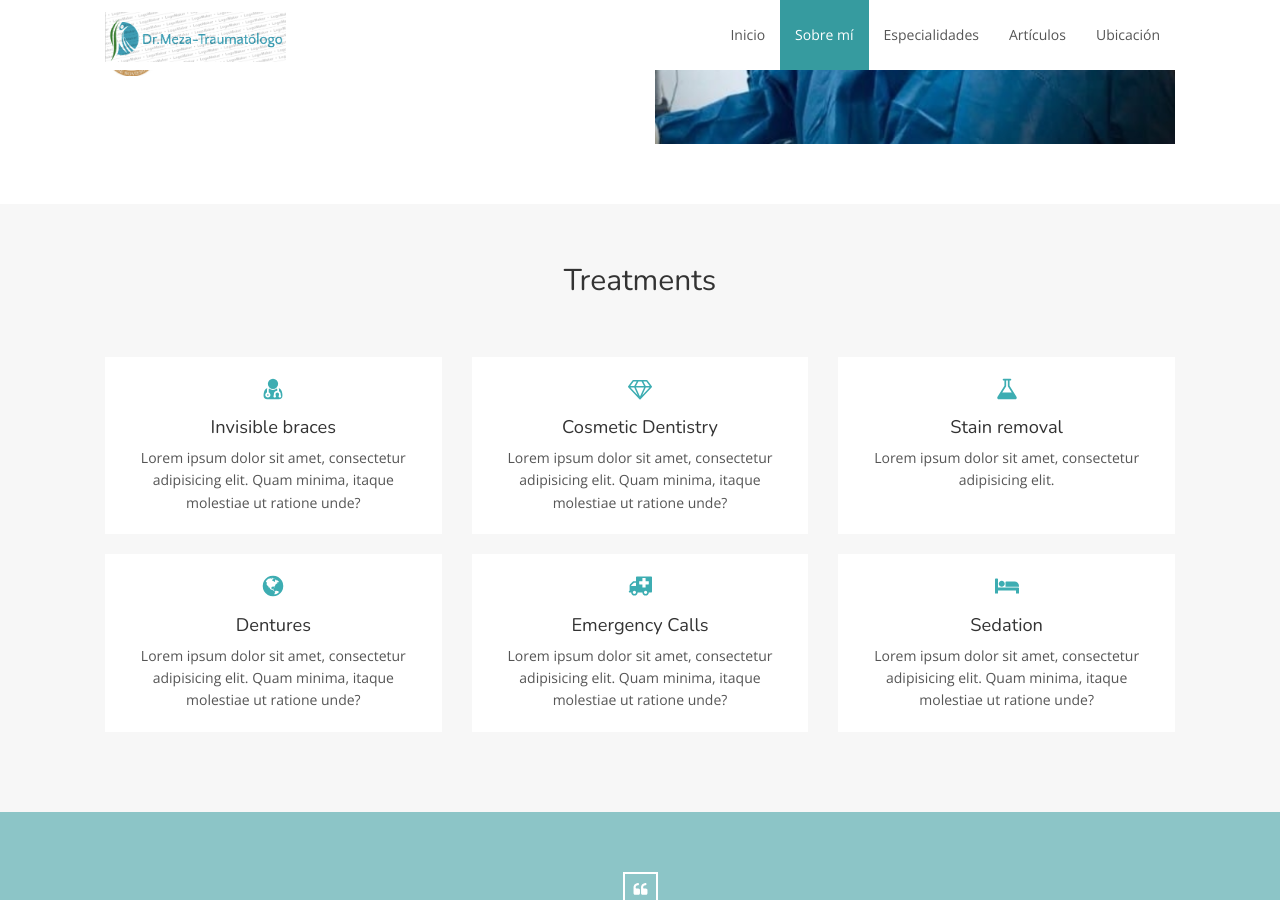
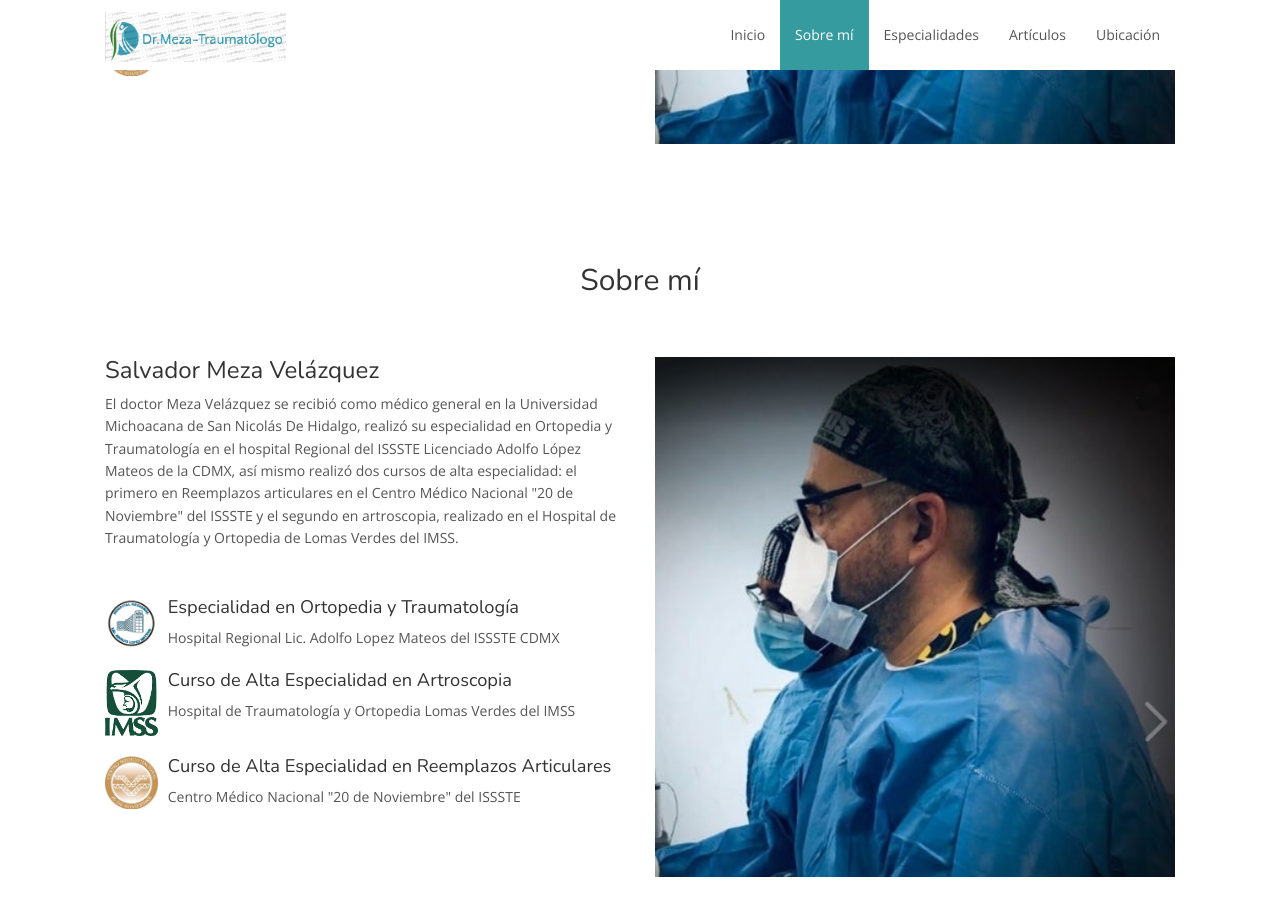
Before and after one commit to kecho05/dr, a Jekyll site: the page built from index.html, in a window 1280 px wide and 900 px high, scrolled down 1357 px. Built offline with Jekyll 4.4.1, drawn with Linux system fonts in a browser that asks for light colours; nearby versions of some CDN libraries.

Commit message:
Update index.html

```diff
--- a/index.html
+++ b/index.html
@@ -83,7 +83,56 @@ layout: default
 <div id="about" class="about">
     <div class="container-fluid">
         <h2 class="section-title">Sobre mí</h2>
+        <div class="row">
+            <div class="col-sm-6">
+                <h3>Salvador Meza Velázquez</h3>
+                <p>El doctor Meza Velázquez se recibió como médico general en la Universidad Michoacana de San Nicolás De Hidalgo, realizó su especialidad en Ortopedia y Traumatología en el hospital Regional del ISSSTE Licenciado Adolfo López Mateos de la CDMX, así mismo realizó dos cursos de alta especialidad: el primero en Reemplazos articulares en el Centro Médico Nacional "20 de Noviembre" del ISSSTE y el segundo en artroscopia, realizado en el Hospital de Traumatología y Ortopedia de Lomas Verdes del IMSS.</p>
+                <br>
+                <div class="media">
+                    <div class="media-left">
+                        <div class="boxed-icon">
+                            <img src="img/about_list_1.jpg" alt="...">
+                        </div>
+                    </div>
+                    <div class="media-body">
+                        <h4>Especialidad en Ortopedia y Traumatología </h4>
+                        <p>Hospital Regional Lic. Adolfo Lopez Mateos del ISSSTE CDMX</p>
+                    </div>
+                </div>
 
+                <div class="media">
+                    <div class="media-left">
+                        <div class="boxed-icon">
+                            <img src="img/about_list_2.png" alt="...">
+                        </div>
+                    </div>
+                    <div class="media-body">
+                        <h4>Curso de Alta Especialidad en Artroscopia</h4>
+                        <p>Hospital de Traumatología y Ortopedia Lomas Verdes del IMSS</p>
+                    </div>
+                </div>
+
+                <div class="media">
+                    <div class="media-left">
+                        <div class="boxed-icon">
+                            <img src="img/about_list_3.jpg" alt="...">
+                        </div>
+                    </div>
+                    <div class="media-body">
+                         <h4>Curso de Alta Especialidad en Reemplazos Articulares</h4>
+                        <p>Centro Médico Nacional "20 de Noviembre" del ISSSTE</p>
+                    </div>
+                </div>
+            </div>
+            <div class="col-sm-6">
+                <img src="img/about_1.png" alt="...">
+            </div>
+        </div>
+    </div>
+</div>
+<div id="about" class="about">
+    <div class="container-fluid">
+        <h2 class="section-title">Sobre mí</h2>
         <div class="row">
             <div class="col-sm-6">
                 <h3>Salvador Meza Velázquez</h3>
```
